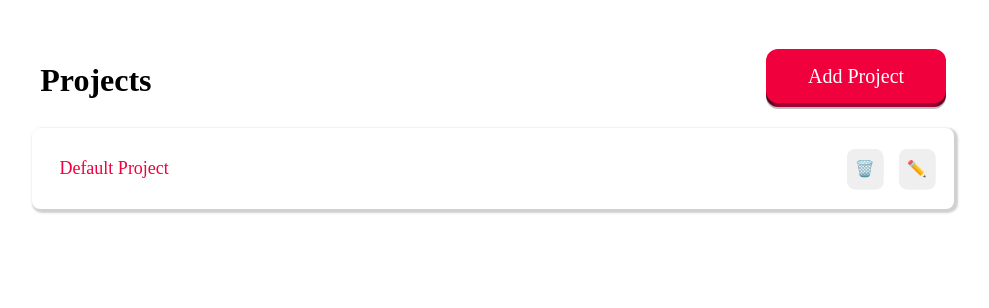
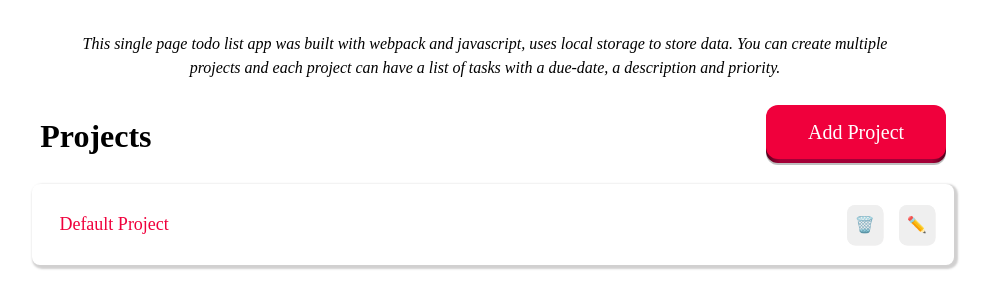
Before and after one commit to chucoyos/todo_list, a website built with webpack: page dist/index.html in a window 1280 px wide. Shown: the whole page, without its empty margins (155-1144 px from the left). Built offline with nearby package versions, Linux system fonts and the light colour scheme.

Commit message:
Add app header

```diff
--- /dev/null
+++ b/src/header.js
@@ -0,0 +1,12 @@
+function header() {
+  const header = document.createElement('header');
+  header.classList.add('header');
+  const title = document.createElement('p');
+  title.textContent = 'This single page todo list app was built with webpack and javascript, uses local storage to store data. You can create multiple projects and each project can have a list of tasks with a due-date, a description and priority.';
+  header.appendChild(title);
+  const root = document.getElementById('root');
+  root.appendChild(header);
+  console.log('header');
+  return header;
+}
+export default header;
--- a/src/index.js
+++ b/src/index.js
@@ -1,4 +1,6 @@
 import './styles/style.css';
 import projects from './projects/projects';
+import header from './header';
 
+header();
 projects();
--- a/src/styles/style.css
+++ b/src/styles/style.css
@@ -137,13 +137,23 @@ p, h1, h2, h3, h4, h5, h6 {
 .pushable:focus:not(:focus-visible) {
   outline: none;
 }
+.header {
+  display: flex;
+  justify-content: center;
+  margin: auto;
+  max-width: 80%;
+  font-size: 16px;
+  font-style: italic;
+  text-align: center;
+  margin-top: 2rem;
+}
 #projects-container, #project-container {
   display: flex;
   flex-direction: column;
   flex-wrap: wrap;
   justify-content: space-evenly;
   max-width: 90%;
-  margin: 40px auto;
+  margin: 16px auto;
 }
 #projects-header, .item-header {
   display: flex;
```
Also changed, not shown: dist/bundle.js.
